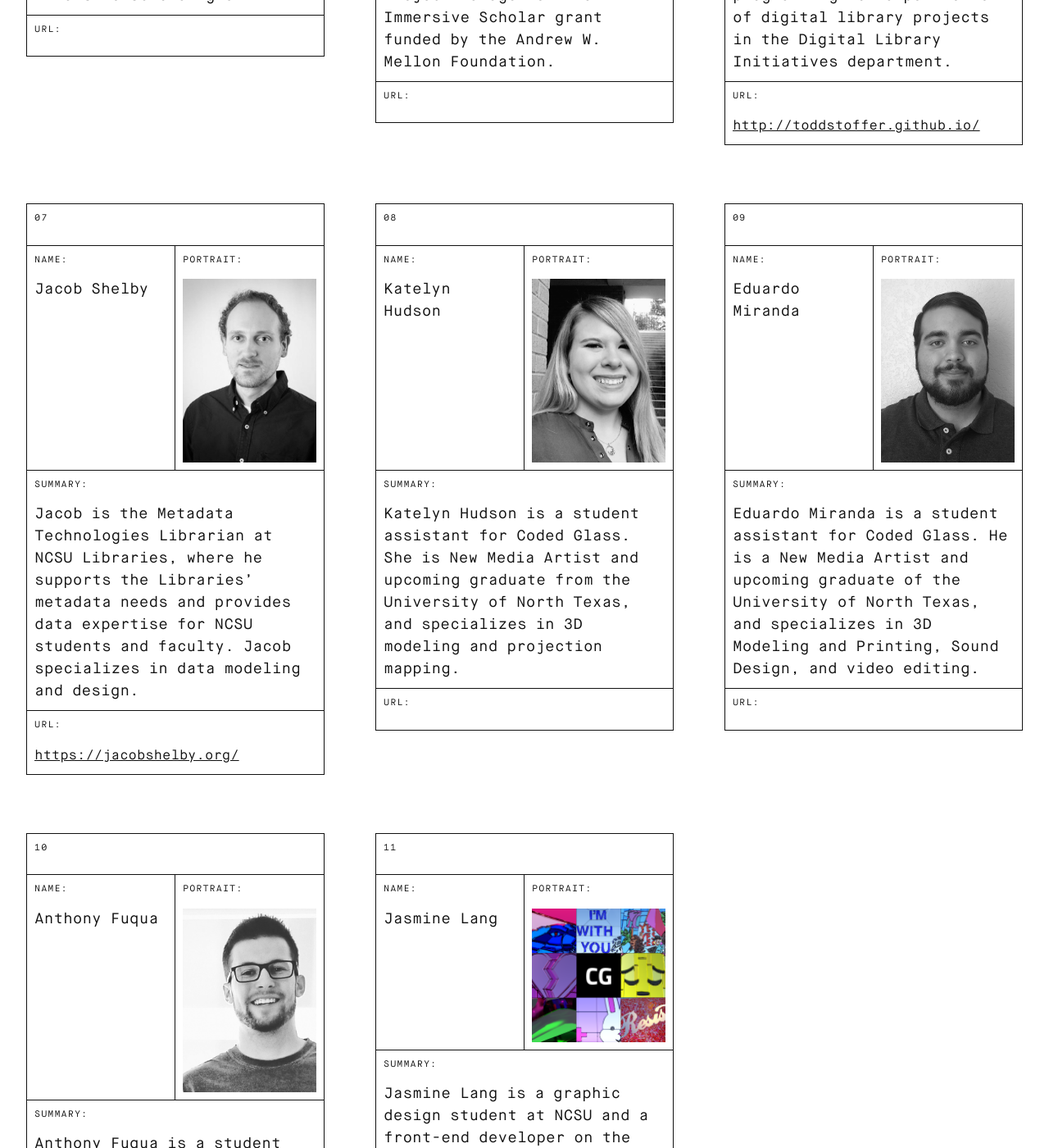
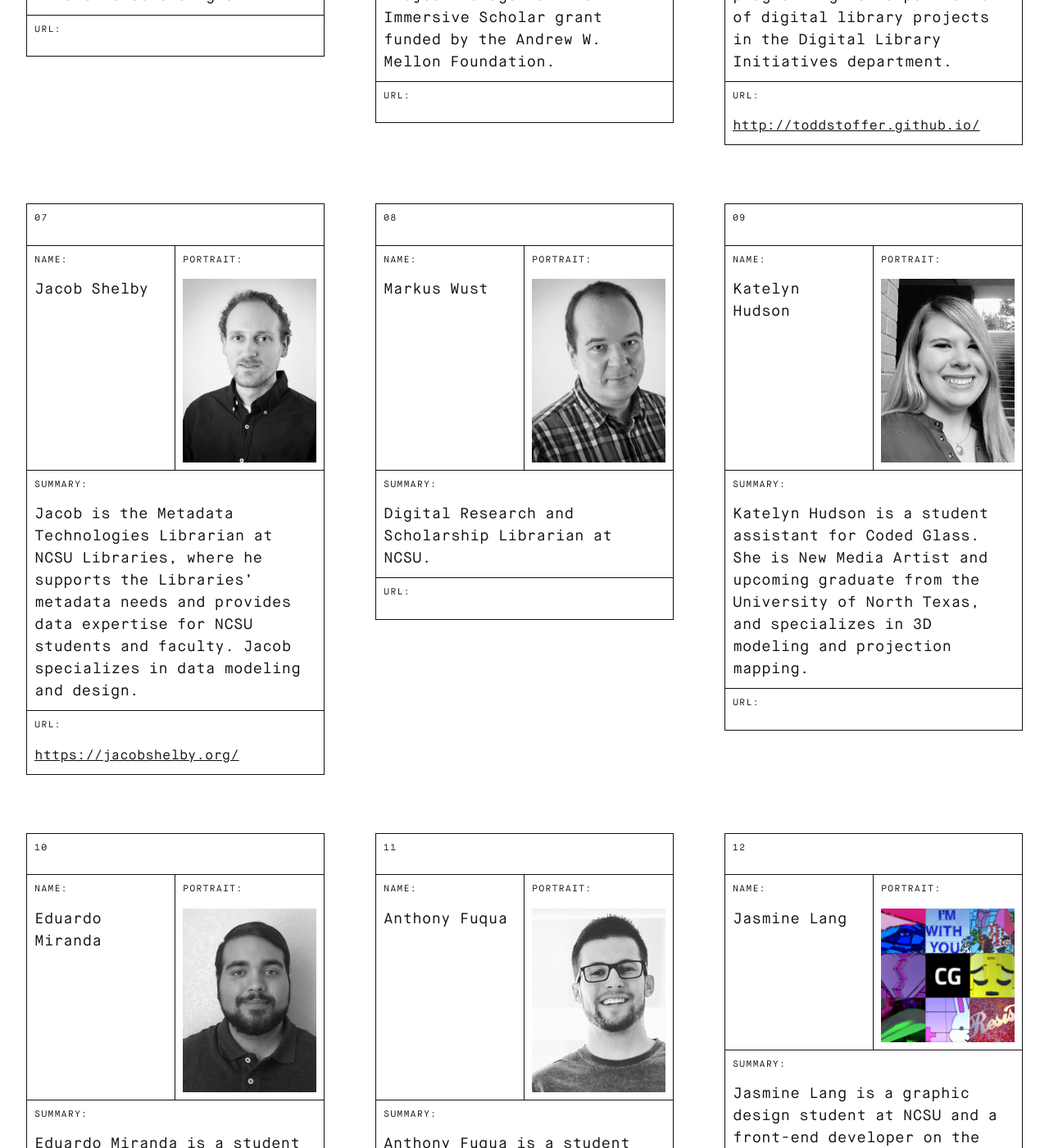
Before and after one commit to BrianaCamp/looking-glass, a Jekyll site: the page built from credits.markdown, in a window 1280 px wide and 1400 px high, scrolled down 1573 px. Shown: the whole window at 82% size. Built offline with Jekyll 4.4.1, drawn with Linux system fonts in a browser that asks for light colours.

Commit message:
Updated Credits

```diff
--- a/credits.markdown
+++ b/credits.markdown
@@ -47,6 +47,10 @@ contributors:
 
 '
   url: https://jacobshelby.org/
+- name: 'Markus Wust '
+  image: "/uploads/markus.jpg"
+  summary_text: 'Digital Research and Scholarship Librarian at NCSU. '
+  url:
 - name: Katelyn Hudson
   image: "/uploads/Katelyn_CG_Headshot.jpg"
   summary_text: Katelyn Hudson is a student assistant for Coded Glass. She is New
```
